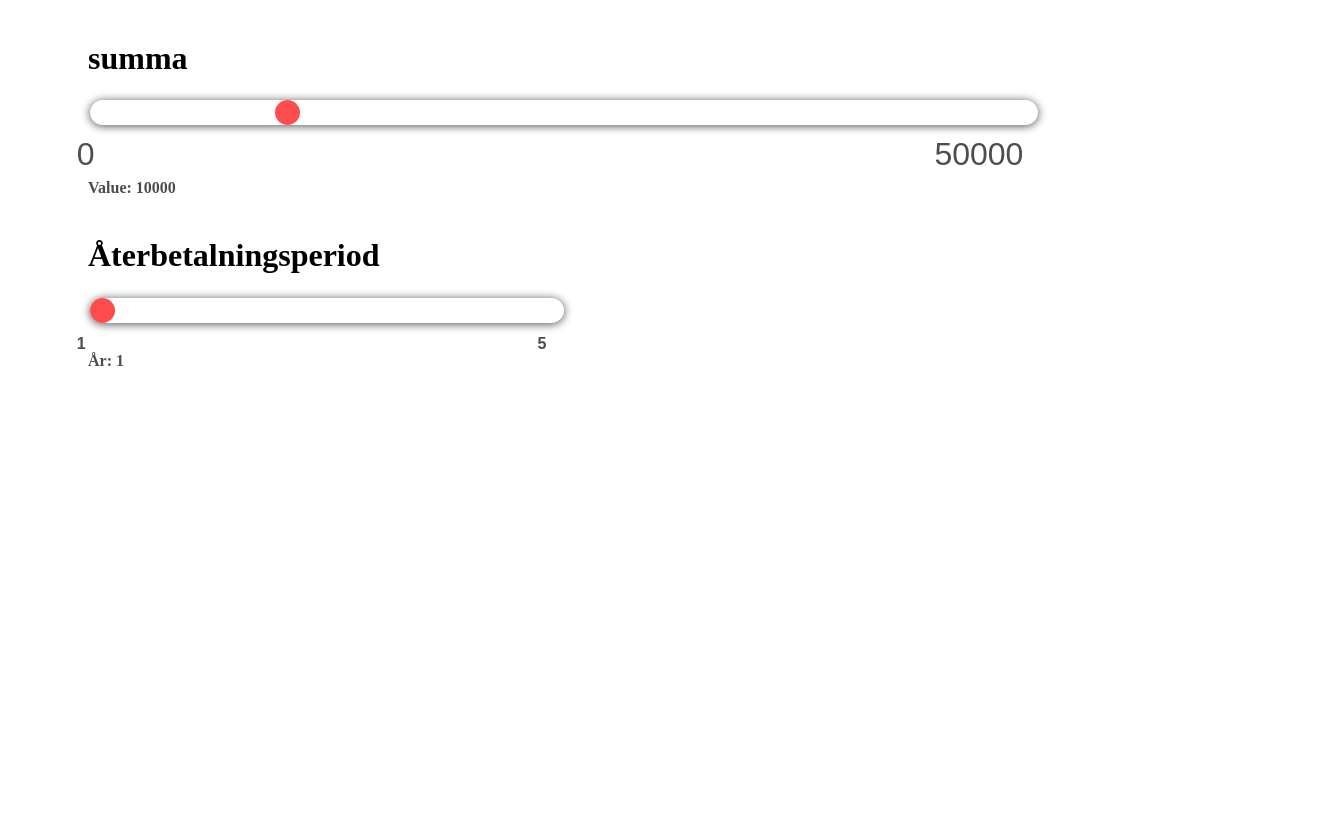
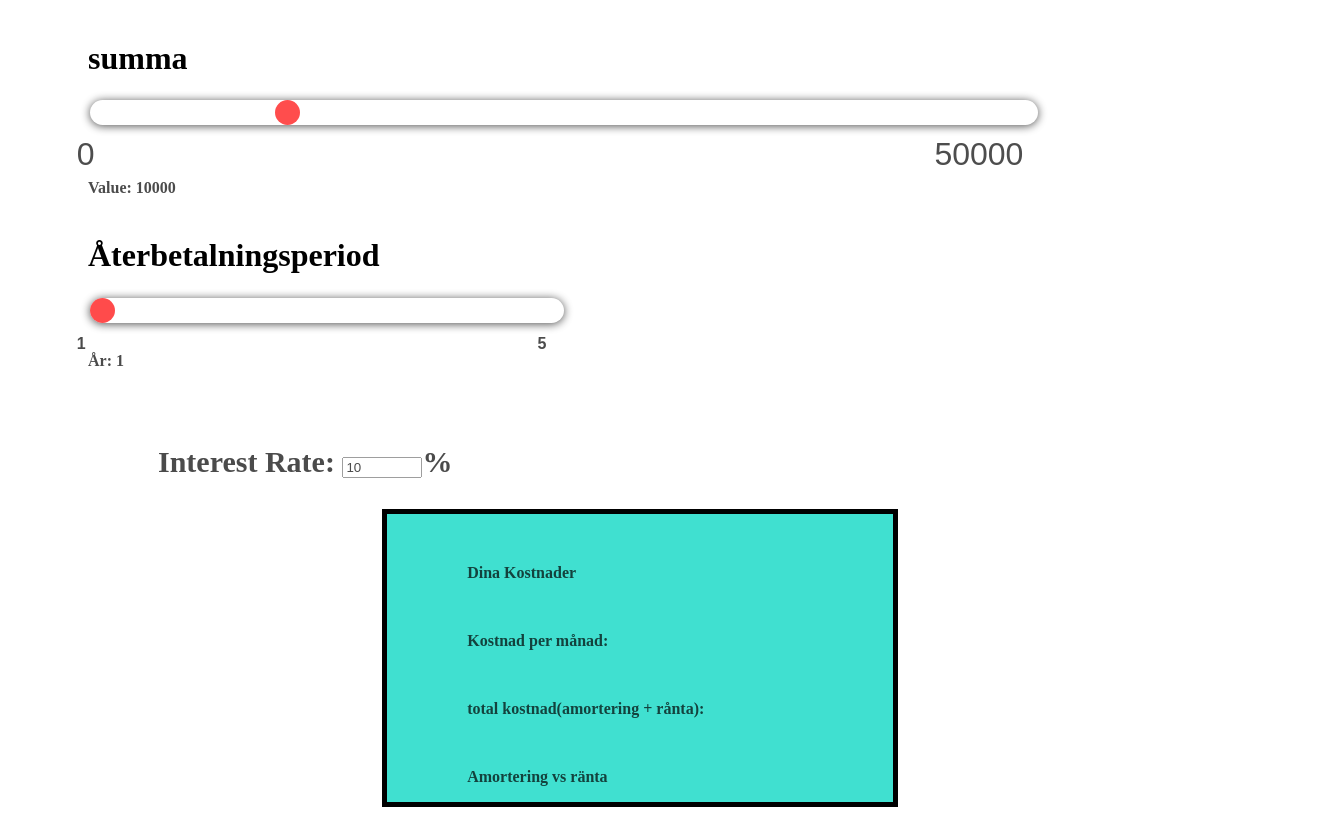
Before and after one commit to RebeccaNampiima/loan_calculator, a plain HTML site: page index.html in a window 1280 px wide. Shown: the whole page, 1342 px wide, since content can reach past the window. Drawn offline with nearby package versions, Linux system fonts and the light colour scheme.

Commit message:
third commit

```diff
--- a/index.html
+++ b/index.html
@@ -14,7 +14,7 @@
 
     <div class="slidecontainer">
         <h1>summa</h1>
-        <input type="range" min="0" max="50000" value="10000" class="slider" id="myRange">
+        <input type="range" min="0" max="50000" value="10000" class="slider" id="myRange" onchange ="computeLoan()">
       </div>
       <p>Value: <span id ="value"></span></p>
       <div class="payback">
@@ -24,6 +24,19 @@
       <p class= "year_value">År: <span id ="year_value"></span></p>
 
       </div>
+      <div class="interest" id="interest">
+        <p>Interest Rate: <input id="interest_rate" type="number" min="0" max="100" value="10" step=".1" onchange="computeLoan()">%</p>
+
+      </div>
+      <div class="result">
+          <div class="result2">
+             <p>Dina Kostnader</p>
+             <p class="permonth" >Kostnad per månad:</p>
+             <p class = "payment" id ="payment">total kostnad(amortering + rånta):</p>
+             <p>Amortering vs ränta</p>
+
+          </div>
+      </div>
     <script src="script.js"></script>
 </body>
 </html>
--- a/script.js
+++ b/script.js
@@ -28,3 +28,14 @@ output2.innerHTML = paybackYear.value;
 paybackYear.oninput = function() {
     output2.innerHTML = this.value;
 }
+
+
+function computeLoan(){
+	var amount = document.getElementById('myRange').value;
+	var interest_rate = document.getElementById('interest_rate').value;
+	var months = document.getElementById('year_value').value;
+	var interest = (amount * (interest_rate * .01)) / months;
+	var payment = ((amount / months) + interest).toFixed(2);
+	payment = payment.toString().replace(/\B(?=(\d{3})+(?!\d))/g, ",");
+	document.getElementById('payment').innerHTML = "Monthly Payment = $"+payment;
+}
--- a/styles.css
+++ b/styles.css
@@ -141,3 +141,19 @@ p{
     border-radius: 50%;
 
   }
+
+  .interest{
+    font-size: 30px;
+    color: black;
+    font-weight: bold;
+    position: relative;
+    left: 70px;
+}
+
+.result2{
+    border: 5px solid black;
+    width: 40%;
+    margin: auto;
+    background-color: turquoise;
+    ;
+}
```
